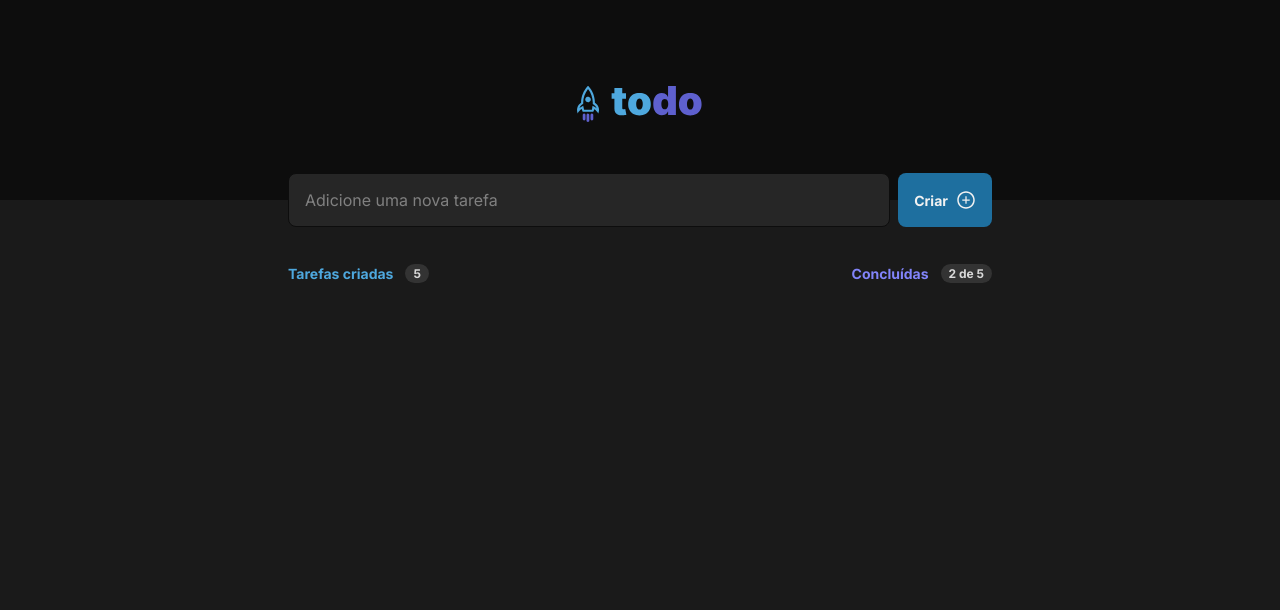
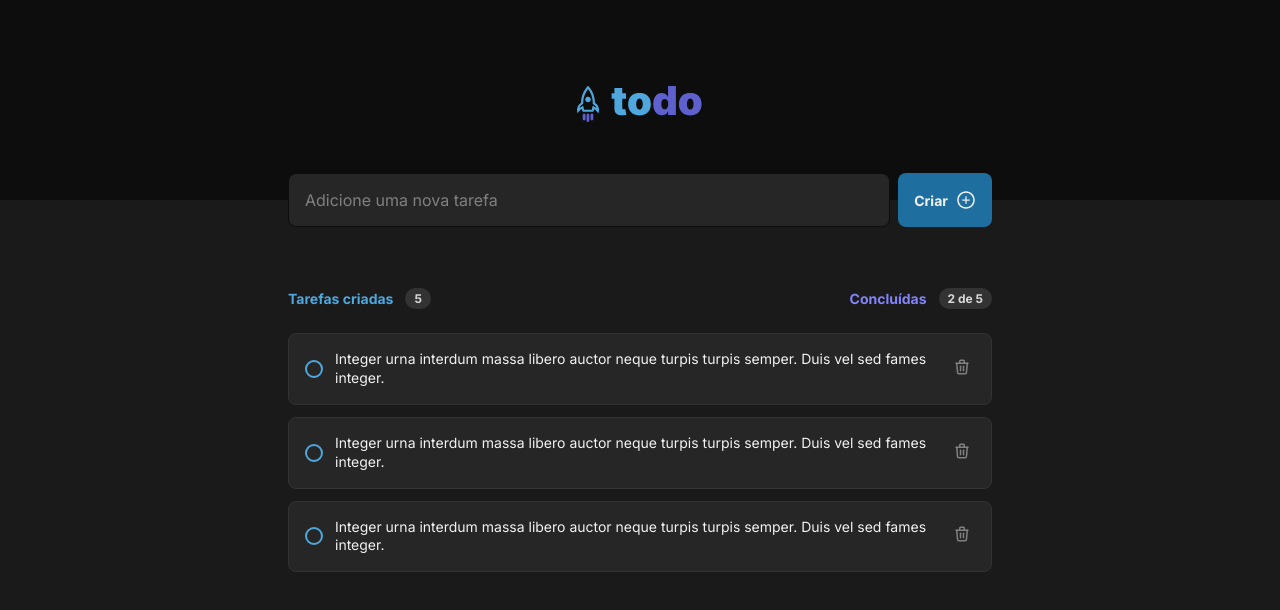
Before and after one commit to luiabdiel/doTo-list, a React (Vite) app: page / in a window 1280 px wide. Shown: the top 610 px of the page. Built offline with nearby package versions, Linux system fonts and the light colour scheme.

Commit message:
feat: list task

```diff
--- /dev/null
+++ b/src/components/Task/index.tsx
@@ -0,0 +1,22 @@
+import { TbTrash } from "react-icons/tb";
+import { BsFillCheckCircleFill } from "react-icons/bs";
+
+import styles from "./task.module.scss"
+
+export function Task() {
+    return (
+        <div className={styles.task}>
+            <button
+                className={styles.checkContainer}>
+                <div />
+            </button>
+
+            <p>Integer urna interdum massa libero auctor neque turpis turpis semper. Duis vel sed fames integer.</p>
+
+            <button
+                className={styles.deleteButton}>
+                <TbTrash size={18} />
+            </button>
+        </div>
+    )
+}
--- /dev/null
+++ b/src/components/Task/task.module.scss
@@ -0,0 +1,59 @@
+.task {
+    display: flex;
+    align-items: center;
+    justify-content: space-between;
+    gap: 12px;
+
+    width: 100%;
+
+    background-color: var(--gray-500);
+
+    border-radius: 8px;
+    border: 1px solid var(--gray-400);
+
+    padding: 1rem;
+
+    p {
+        font-size: 0.875rem;
+        line-height: 1.18rem;
+
+        margin-right: auto;
+    }
+
+    .checkContainer {
+        min-width: 1.125rem;
+        height: 1.125rem;
+
+        background: none;
+        border: none;
+
+        div {
+            height: 100%;
+            width: 100%;
+
+            border: 2px solid var(--blue);
+            border-radius: 50%;
+        }
+    }
+
+    .deleteButton {
+        background: none;
+        border: none;
+
+        color: var(--gray-300);
+
+        padding: 4px;
+
+        cursor: pointer;
+
+        &:hover {
+            color: var(--danger);
+            background-color: var(--gray-400);
+
+            padding: 4px;
+            border-radius: 4px;
+
+            transition: color .1s;
+        }
+    }
+}
--- a/src/components/Tasks/index.tsx
+++ b/src/components/Tasks/index.tsx
@@ -1,4 +1,5 @@
-import styles from "./task.module.scss"
+import { Task } from "../Task"
+import styles from "./tasks.module.scss"
 
 export function Tasks() {
     return (
@@ -14,6 +15,12 @@ export function Tasks() {
                     <span>2 de 5</span>
                 </div>
             </header>
+
+            <div className={styles.list}>
+                <Task />
+                <Task />
+                <Task />
+            </div>
         </section>
     )
 }
--- a/src/components/Tasks/task.module.scss
+++ b/src/components/Tasks/tasks.module.scss
@@ -3,7 +3,7 @@
     max-width: 46rem;
 
     margin: 0 auto;
-    margin-top: 4rem;
+    margin-top: 5.5rem;
 
     padding: 0 1rem;
 
@@ -12,7 +12,9 @@
         align-items: center;
         justify-content: space-between;
 
-        >div {
+        margin-bottom: 1.5rem;
+
+        div {
             display: flex;
             align-items: center;
             gap: 12px;
@@ -35,9 +37,15 @@
 
             background-color: var(--gray-400);
 
-            padding: 2px 8px;
+            padding: 3px 9px;
 
             border-radius: 999px;
         }
     }
+
+    .list {
+        display: flex;
+        flex-direction: column;
+        gap: 12px;
+    }
 }
```
